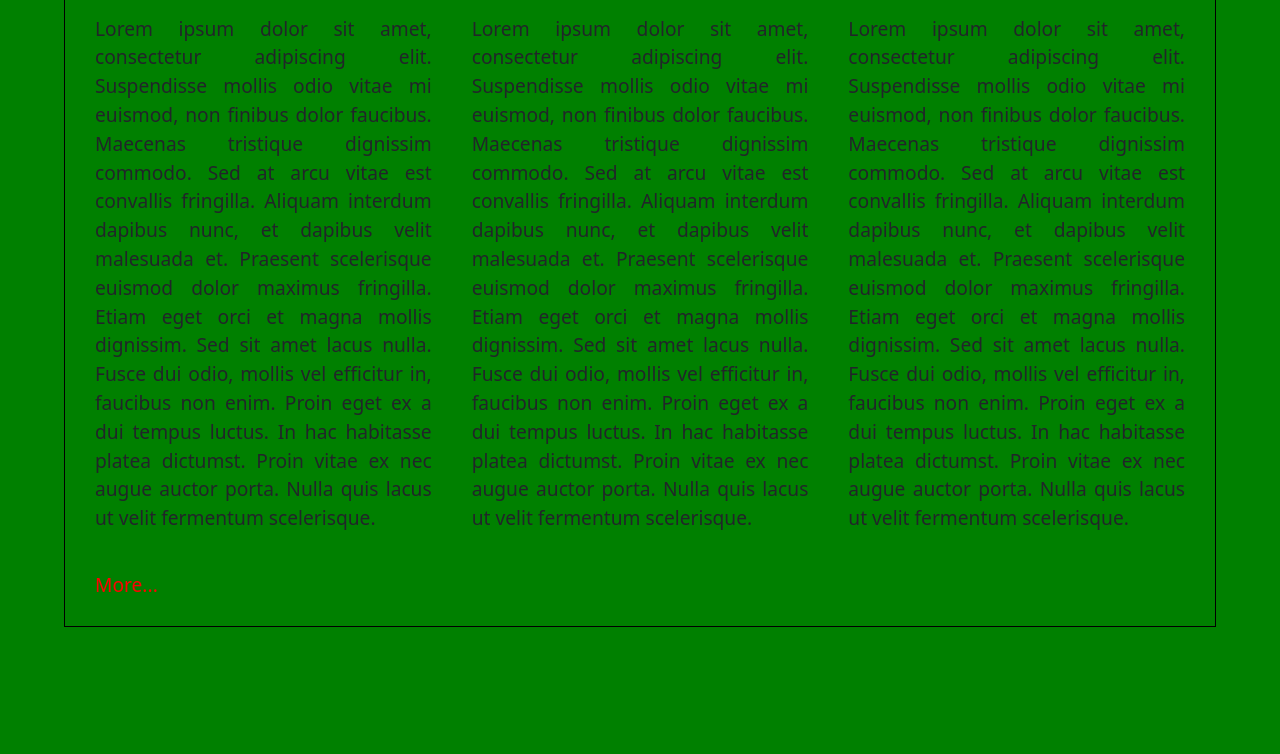
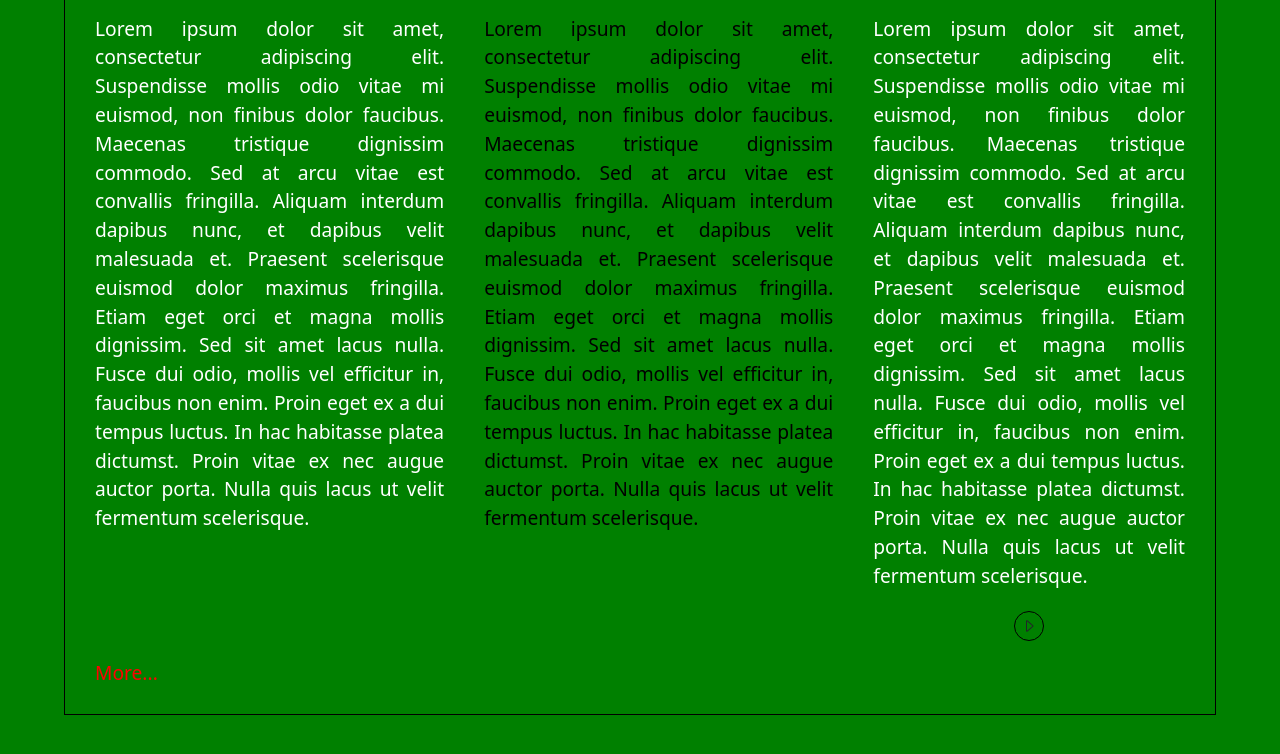
Before and after one commit to szeidl-balazs/basic_html_css_site_1, a plain HTML site: page index.html in a window 1280 px wide. Shown: the part 184-938 px from the top of the page. Before the commit the page ends 851 px from the top, so only its background shows below. Drawn offline with nearby package versions, Linux system fonts and the light colour scheme.

Commit message:
colors saved in variables start button aligned and hovered

```diff
--- a/index.html
+++ b/index.html
@@ -11,6 +11,7 @@
 </head>
 <body>
 
+	<div class="full-page-container">
 
 		<div class="main-container">
 
@@ -26,18 +27,35 @@
 
 				<div class="tex-container">
 
-				<p class="lead">
+					<p class="lead color-light">
 						Lorem ipsum dolor sit amet, consectetur adipiscing elit. Suspendisse mollis odio vitae mi euismod, non finibus dolor faucibus. Maecenas tristique dignissim commodo. Sed at arcu vitae est convallis fringilla. Aliquam interdum dapibus nunc, et dapibus velit malesuada et. Praesent scelerisque euismod dolor maximus fringilla. Etiam eget orci et magna mollis dignissim. Sed sit amet lacus nulla. Fusce dui odio, mollis vel efficitur in, faucibus non enim. Proin eget ex a dui tempus luctus. In hac habitasse platea dictumst. Proin vitae ex nec augue auctor porta. Nulla quis lacus ut velit fermentum scelerisque.
 					</p>
 
-				<p class="lead">
+					<p class="lead color-dark">
 						Lorem ipsum dolor sit amet, consectetur adipiscing elit. Suspendisse mollis odio vitae mi euismod, non finibus dolor faucibus. Maecenas tristique dignissim commodo. Sed at arcu vitae est convallis fringilla. Aliquam interdum dapibus nunc, et dapibus velit malesuada et. Praesent scelerisque euismod dolor maximus fringilla. Etiam eget orci et magna mollis dignissim. Sed sit amet lacus nulla. Fusce dui odio, mollis vel efficitur in, faucibus non enim. Proin eget ex a dui tempus luctus. In hac habitasse platea dictumst. Proin vitae ex nec augue auctor porta. Nulla quis lacus ut velit fermentum scelerisque.
 
 					</p>
 
-				<p class="lead">
+					<div class="media">
+
+						<p class="lead color-light">
 							Lorem ipsum dolor sit amet, consectetur adipiscing elit. Suspendisse mollis odio vitae mi euismod, non finibus dolor faucibus. Maecenas tristique dignissim commodo. Sed at arcu vitae est convallis fringilla. Aliquam interdum dapibus nunc, et dapibus velit malesuada et. Praesent scelerisque euismod dolor maximus fringilla. Etiam eget orci et magna mollis dignissim. Sed sit amet lacus nulla. Fusce dui odio, mollis vel efficitur in, faucibus non enim. Proin eget ex a dui tempus luctus. In hac habitasse platea dictumst. Proin vitae ex nec augue auctor porta. Nulla quis lacus ut velit fermentum scelerisque.
+
 						</p>
+
+						<div class="button-container">
+
+							<a>
+								<div class="arrow">
+									<svg xmlns="http://www.w3.org/2000/svg" width="16" height="16" fill="currentColor" class="bi bi-caret-right" viewBox="0 0 16 16">
+										<path d="M6 12.796V3.204L11.481 8 6 12.796zm.659.753 5.48-4.796a1 1 0 0 0 0-1.506L6.66 2.451C6.011 1.885 5 2.345 5 3.204v9.592a1 1 0 0 0 1.659.753z"/>
+									</svg>
+								</div>
+							</a>
+
+						</div>
+
+					</div>
 
 				</div>
 
@@ -47,5 +65,9 @@
 
 		</div>
 
+
+
+	</div>
+
 </body>
 </html>
--- a/style.scss
+++ b/style.scss
@@ -8,15 +8,14 @@
 
 $background-color: green;
 $title-color: red;
-$text-color: white;
+$text-color-light: white;
+$text-color-dark: black;
+$hover-color: orange;
 
 	body {
 		background-color: $background-color;
-		height: 100%;
-		display: flex;
-		justify-content: center;
-		align-items: center;
 	}
+
 
 	.main-container {
 
@@ -24,6 +23,18 @@ $text-color: white;
 		flex-direction: column;
 		justify-content: center;
 		align-items: center;
+
+
+		.color-light {
+			color: $text-color-light;
+		}
+
+		.color-dark {
+			color: $text-color-dark;
+		}
+
+
+
 	}
 
 	.tex-container {
@@ -49,7 +60,29 @@ $text-color: white;
 		font-size: 0.8rem;
 	}
 
+	.button-container {
+		display: flex;
+		justify-content: center;
+		align-items: center;
+	}
+	.media {
+		display: flex;
+		flex-direction: column;
+	}
 
+	.arrow {
+		border: 1px solid black;
+		width: 30px;
+		height: 30px;
+		border-radius: 30px;
+		display: flex;
+		justify-content: center;
+		align-items: center;
+
+		&:hover {
+			border: 1px solid $hover-color;
+		}
+	}
 
 	.menu-cont {
 		position: absolute;
@@ -91,8 +124,9 @@ $text-color: white;
 		display: inline-block;
 
 		&:hover {
-			color: orange;
+			color: $hover-color;
 			transform: scale(1.3);
+			stroke: $hover-color;
 		}
 	}
 
```
Also changed, not shown: style.css, 1 other file. Lines whose indentation alone changed are shown as unchanged.
